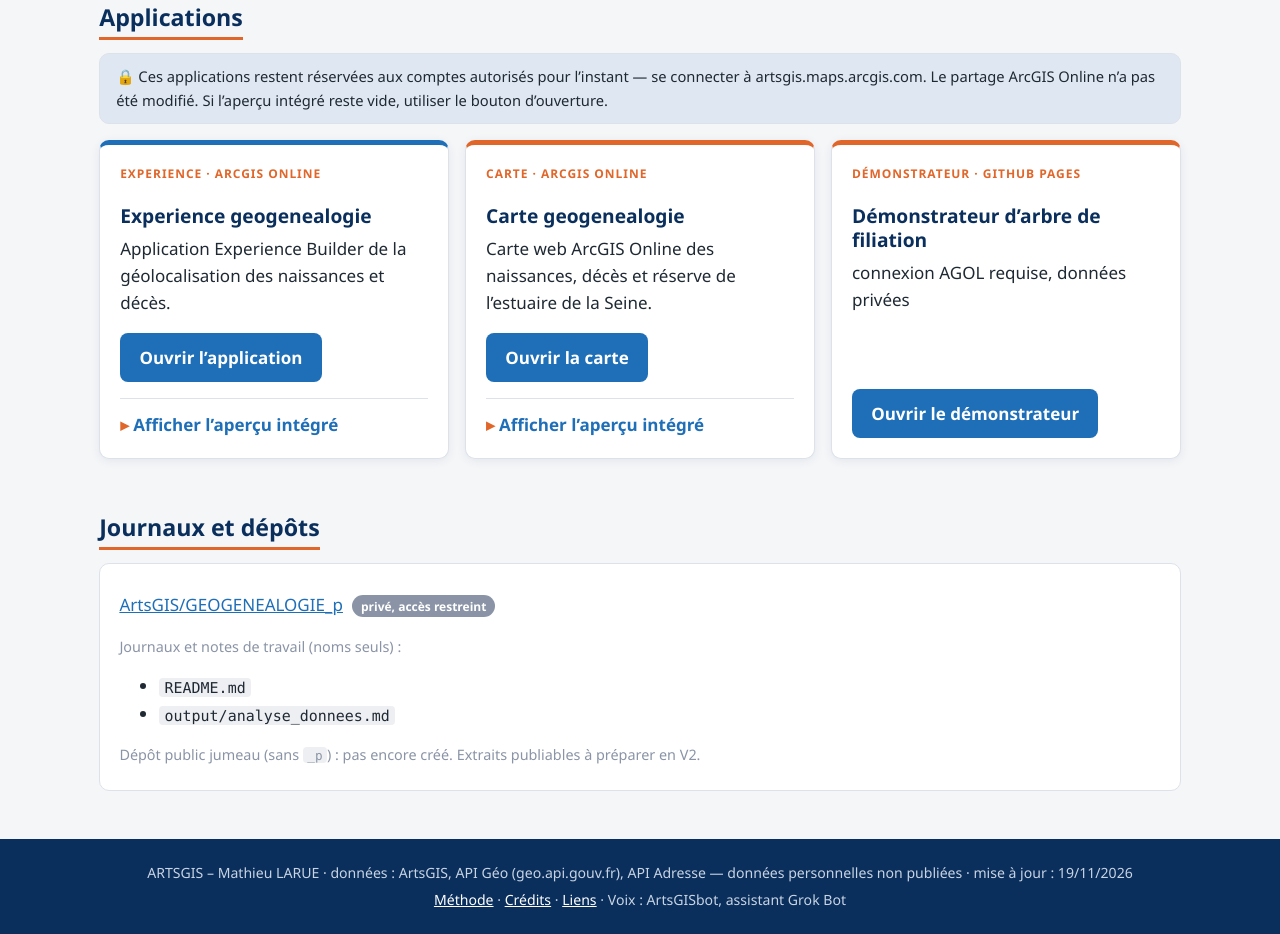
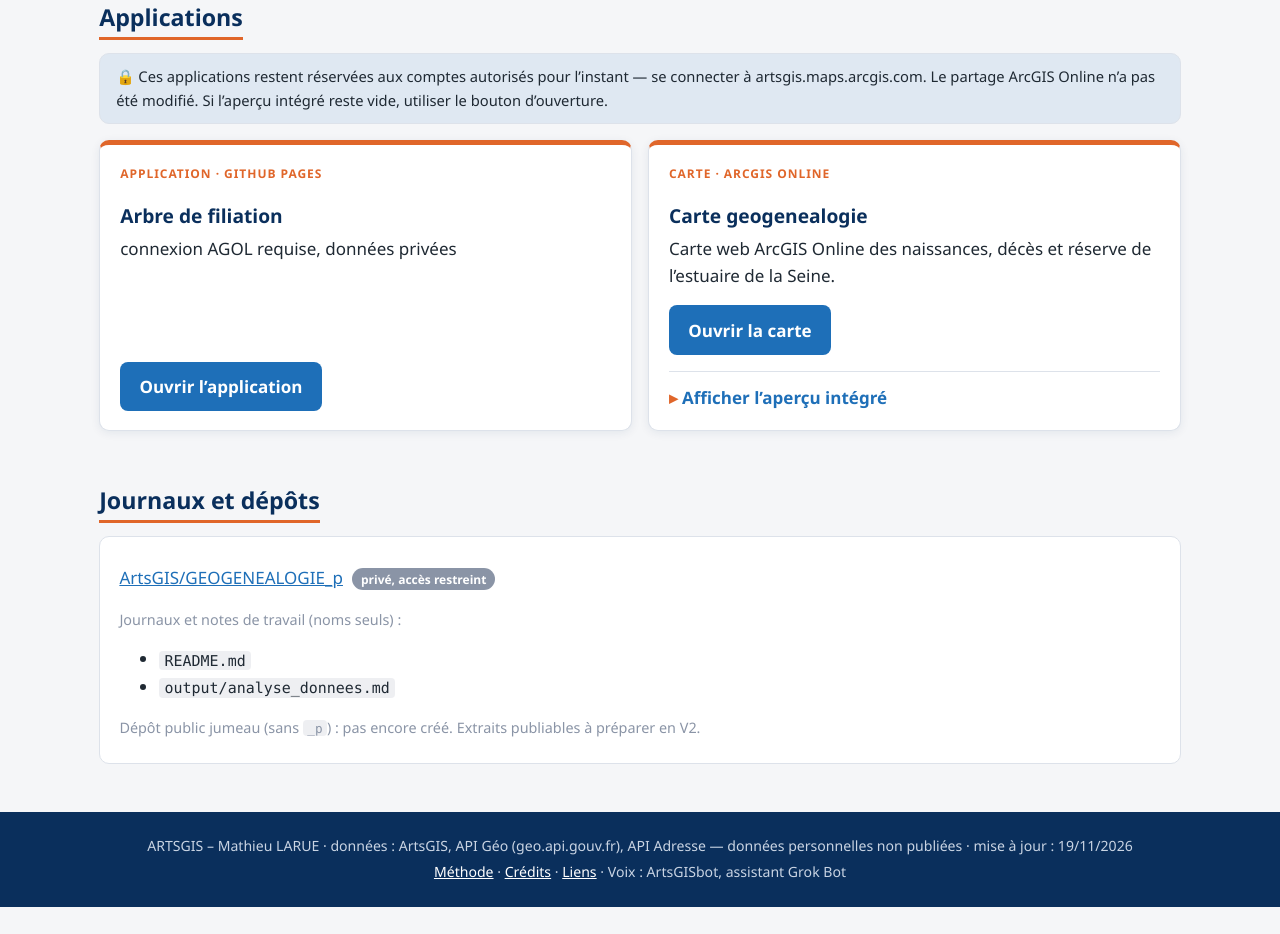
Before and after one commit to ArtsGIS/ARTSGISCOM, a plain HTML site: page docs/artsgiscom_geogenealogie.html in a window 1280 px wide. Shown: the part 1394-2328 px from the top of the page. After the commit the page ends 2301 px from the top, so only its background shows below. Drawn offline with Linux system fonts and the light colour scheme.

Commit message:
artsgiscom : geogenealogie, arbre de filiation seul

```diff
--- a/docs/artsgiscom_geogenealogie.html
+++ b/docs/artsgiscom_geogenealogie.html
@@ -74,19 +74,13 @@
       <h2>Applications</h2>
     <p class="note-acces"><span aria-hidden="true">🔒</span> Ces applications restent réservées aux comptes autorisés pour l’instant — se connecter à artsgis.maps.arcgis.com. Le partage ArcGIS Online n’a pas été modifié. Si l’aperçu intégré reste vide, utiliser le bouton d’ouverture.</p>
     <div class="applis">
-      <article class="appli appli-experience">
-        <p class="appli-type">Experience · ArcGIS Online</p>
-        <h3>Experience geogenealogie</h3>
-        <p>Application Experience Builder de la géolocalisation des naissances et décès.</p>
+      <article class="appli appli-demonstrateur">
+        <p class="appli-type">Application · GitHub Pages</p>
+        <h3>Arbre de filiation</h3>
+        <p>connexion AGOL requise, données privées</p>
         <div class="appli-actions">
-          <a class="bouton" href="https://experience.arcgis.com/experience/0704446af6bd41fb915a3baaafc2a79b/" target="_blank" rel="noopener">Ouvrir l’application</a>
+          <a class="bouton" href="https://artsgis.github.io/GEOGENEALOGIE/" target="_blank" rel="noopener">Ouvrir l’application</a>
         </div>
-        <details class="appli-apercu">
-          <summary>Afficher l’aperçu intégré</summary>
-          <div class="carte-cadre">
-            <iframe src="https://experience.arcgis.com/experience/0704446af6bd41fb915a3baaafc2a79b/" title="Experience geogenealogie" loading="lazy" allow="fullscreen; geolocation" referrerpolicy="strict-origin-when-cross-origin"></iframe>
-          </div>
-        </details>
       </article>
       <article class="appli appli-webmap">
         <p class="appli-type">Carte · ArcGIS Online</p>
@@ -101,14 +95,6 @@
             <iframe src="https://artsgis.maps.arcgis.com/apps/mapviewer/index.html?webmap=93a058400dea4a37926cfb6f0d80bf00" title="Carte geogenealogie" loading="lazy" allow="fullscreen; geolocation" referrerpolicy="strict-origin-when-cross-origin"></iframe>
           </div>
         </details>
-      </article>
-      <article class="appli appli-demonstrateur">
-        <p class="appli-type">Démonstrateur · GitHub Pages</p>
-        <h3>Démonstrateur d’arbre de filiation</h3>
-        <p>connexion AGOL requise, données privées</p>
-        <div class="appli-actions">
-          <a class="bouton" href="https://artsgis.github.io/GEOGENEALOGIE/" target="_blank" rel="noopener">Ouvrir le démonstrateur</a>
-        </div>
       </article>
     </div>
     </section>
```
Also changed, not shown: docs/index.html (+1 -1 lines).
